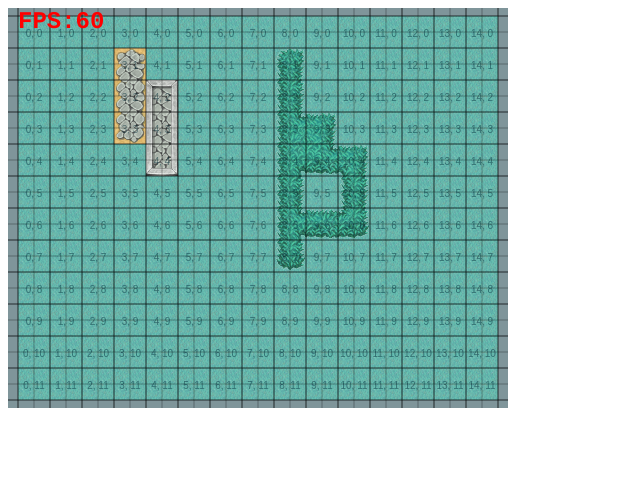
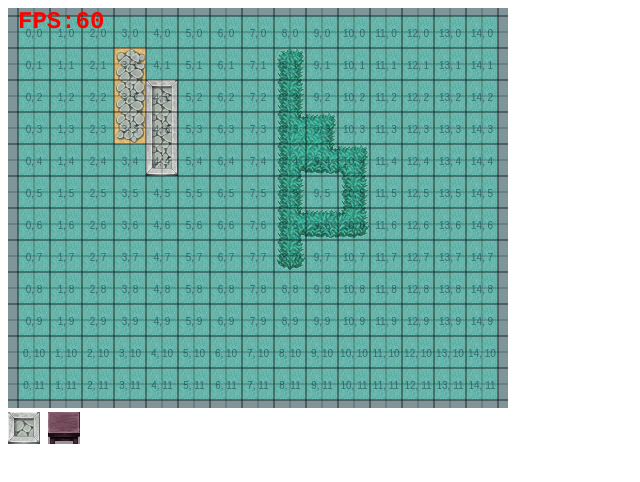
Before and after one commit to gghg1989/JS-TD, a website: page testAutoTile.html in a window 1280 px wide. Shown: the whole page, without its empty margins (0-640 px from the left). Drawn offline with Linux system fonts and the light colour scheme.

Commit message:
Add tile selection buttons

```diff
--- a/src/testAutoTile.js
+++ b/src/testAutoTile.js
@@ -416,3 +416,7 @@ function loadTileMap(mapDataSource) {
 	console.log(mapData);
 	return mapData;
 }
+
+function select(tileID) {
+	console.log(tileID)
+}
--- a/testAutoTile.html
+++ b/testAutoTile.html
@@ -8,5 +8,18 @@
 	</head>
 	<body>
 		<canvas id="canvas"></canvas>
+		<div>
+			<a style="float: left; margin-right: 8px" onclick="select(0)">
+				<div style="width: 32px; height: 32px; background-image: url(assets/auto-tiles.png); background-position-x: -192px; background-position-y: 0px;"></div>
+			</a>
+			<a style="float: left; margin-right: 8px" onclick="select(1)">
+				<div style="width: 32px; height: 32px; background: url(assets/auto-tiles.png) 64px 0px;"></div>
+			</a>
+			<!-- <ul>
+				<li><img src="assets/auto-tiles.png" style="width: 32px; height: 32px;
+				clip: rect(0, 100px, 200px, 0);">
+				</li>
+			</ul> -->
+		</div>
 	</body>
 </html>
```
